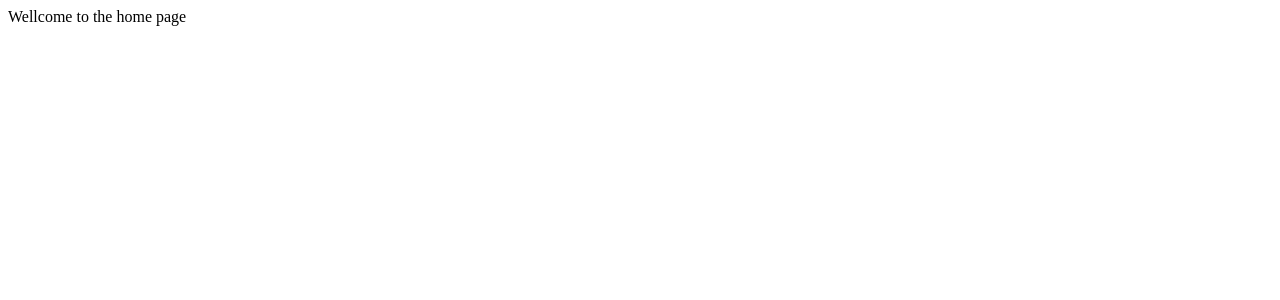
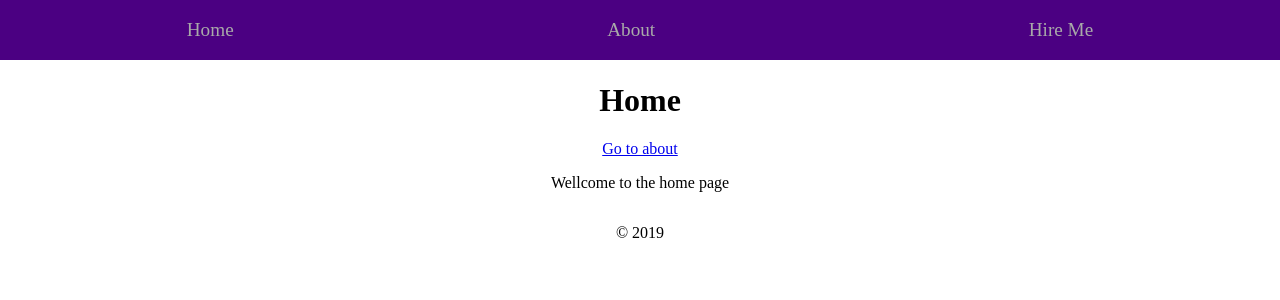
Before and after one commit to elenyou/next-portfolio, a Next.js app: page / in a window 1280 px wide. Shown: the top 300 px of the page. Built offline with nearby package versions, Linux system fonts and the light colour scheme.

Commit message:
header/footer

```diff
--- /dev/null
+++ b/components/Layout.js
@@ -0,0 +1,52 @@
+import Link from 'next/link';
+
+export default ({ children, title }) => (
+    <div className="root">
+        <header>
+            <Link href="/"><a>Home</a></Link>
+            <Link href="/about"><a>About</a></Link>
+            <Link href="/hireme"><a>Hire Me</a></Link>
+        </header>
+
+        <h1>{title}</h1>
+        { children }
+
+        <footer>&copy; {new Date().getFullYear()}</footer>
+
+        <style jsx>{`
+            .root {
+                display: flex;
+                justify-content: center;
+                align-items: center;
+                flex-direction: column;
+            }
+            header {
+                width: 100%;
+                display: flex;
+                justify-content: space-around;
+                padding: 1em;
+                font-size: 1.2em;
+                background: indigo;
+            }
+            header a {
+                color: darkgrey;
+                text-decoration: none;
+            }
+            header a:hover {
+                color: lightgrey;
+                font-weight: bold;
+            }
+            footer {
+                padding: 1em;
+            }
+        `}</style>
+
+        <style global jxs>{`
+            body {
+                margin: 0;
+                font-size: 100%;
+                background: #fofofo;
+            }
+        `}</style>
+    </div>
+);
--- a/pages/index.js
+++ b/pages/index.js
@@ -1,5 +1,13 @@
+import Link from 'next/link';
+import Layout from '../components/Layout';
+
 const Index = () => (
-    <div>Wellcome to the home page</div>
+    <Layout title="Home">
+        <Link href="/about">
+            <a>Go to about</a>
+        </Link>
+        <p>Wellcome to the home page</p>
+    </Layout>
 );
 
 export default Index;
```
Also changed, not shown: pages/about.js (added, +12 -0 lines), pages/hireme.js (added, +11 -0 lines), static/logo.png (added).
